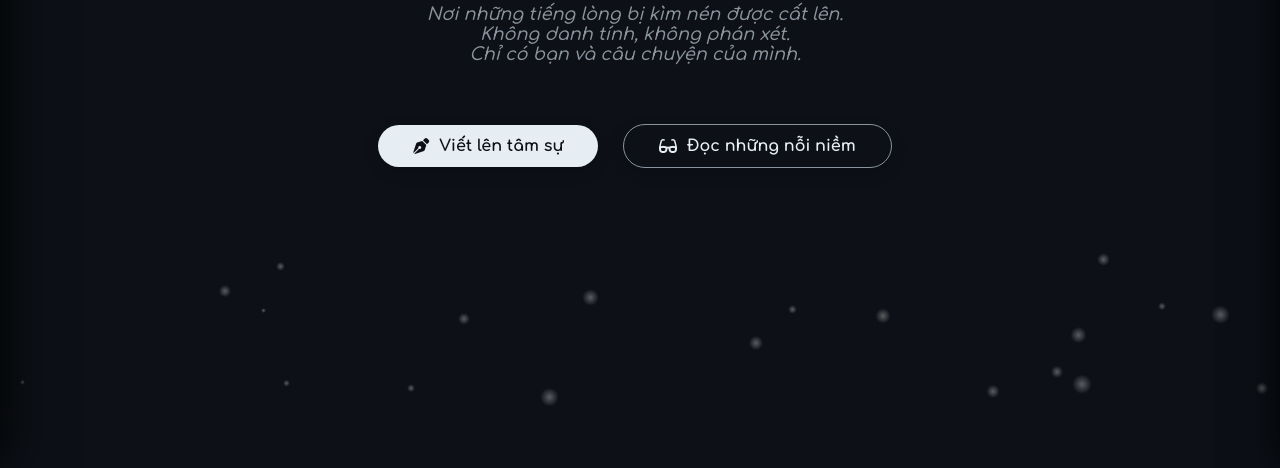
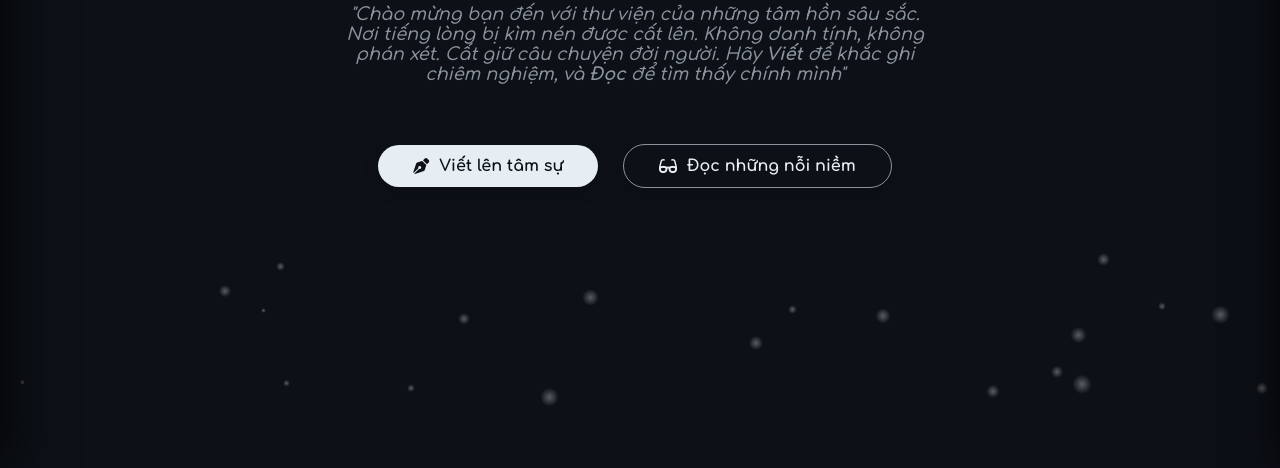
Before and after one commit to SVSolvia/Story---Solvia, a plain HTML site: page index.html in a window 1280 px wide. Shown: the part 332-800 px from the top of the page. Drawn offline with Linux system fonts and the light colour scheme; no server answers.

Commit message:
Update index.html

```diff
--- a/index.html
+++ b/index.html
@@ -103,10 +103,10 @@
         <section id="home-view" class="view active">
             <div class="center-box">
                 <h1 class="logo">Story Solvia</h1>
-             <p class="intro">
-                    Nơi những tiếng lòng bị kìm nén được cất lên.<br>
-                    Không danh tính, không phán xét.<br>
-                    Chỉ có bạn và câu chuyện của mình.
+               <p class="intro">
+                    "Chào mừng bạn đến với thư viện của những tâm hồn sâu sắc. Nơi tiếng lòng bị kìm nén được cất lên.
+                    Không danh tính, không phán xét. Cất giữ câu chuyện đời người.
+    Hãy <b>Viết</b> để khắc ghi chiêm nghiệm, và <b>Đọc</b> để tìm thấy chính mình"
                 </p>
                 <div class="home-actions">
                     <button class="soft-btn primary" onclick="goToWrite()"><i class="fas fa-pen-nib"></i> Viết lên tâm sự</button>
@@ -147,5 +147,4 @@
 <script type="module" src="script.js"></script>
 
 </body>
-
 </html>
```
